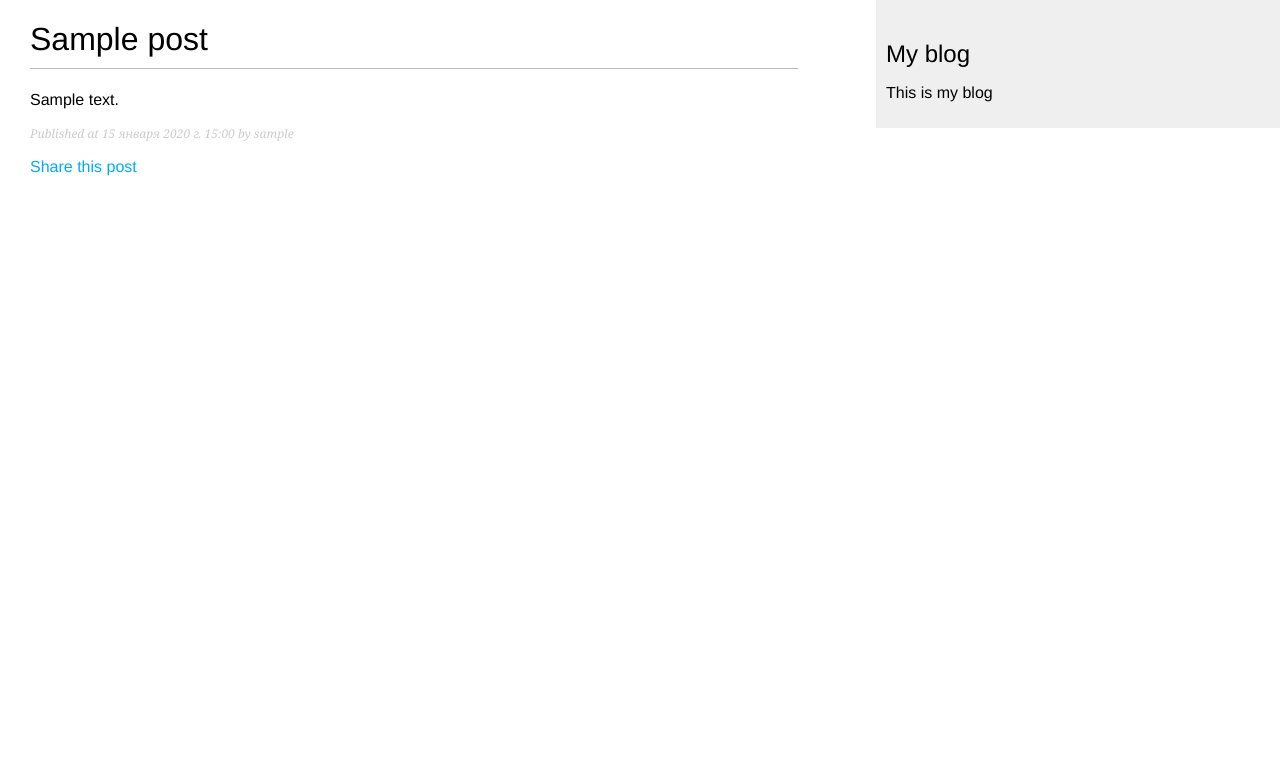
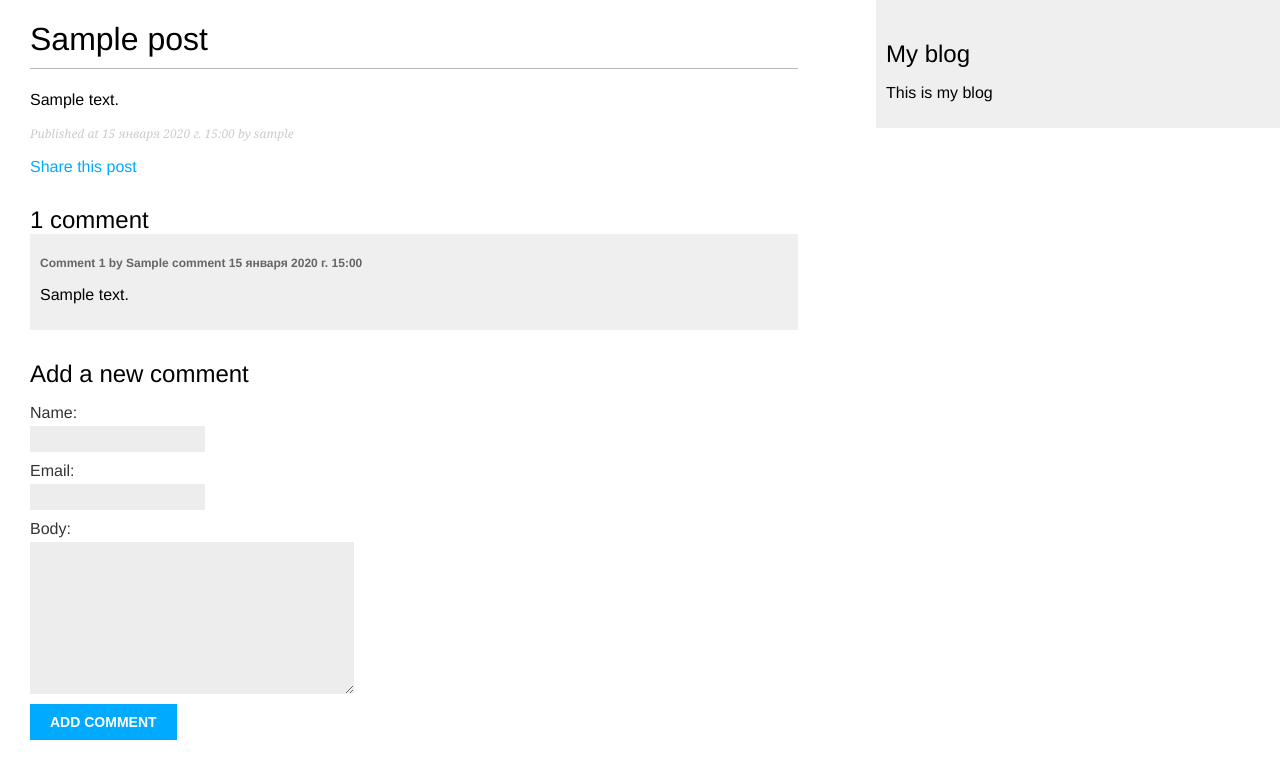
Before and after one commit to SoulStalker/test_blog_ca, a Django app: a page that uses api/src/apps/blog/templates/blog/post/detail.html in a window 1280 px wide. Shown: the top 779 px of the page. Run offline with Django 5.2, Linux system fonts and the light colour scheme; tables that the repository leaves empty hold one stand-in row (values such as "Sample post").

Commit message:
add comments system

```diff
--- a/api/src/apps/blog/forms.py
+++ b/api/src/apps/blog/forms.py
@@ -1,7 +1,15 @@
 from django import forms
+
+from src.models.blog import Comment
 
 
 class EmailPostForm(forms.Form):
     email = forms.EmailField()
     to = forms.EmailField()
     comments = forms.CharField(widget=forms.Textarea, required=False)
+
+
+class CommentForm(forms.ModelForm):
+    class Meta:
+        model = Comment
+        fields = ('name', 'email', 'body')
--- a/api/src/apps/blog/templates/blog/post/detail.html
+++ b/api/src/apps/blog/templates/blog/post/detail.html
@@ -13,4 +13,21 @@
            Share this post
         </a>
     </p>
+    {% with comments.count as total_comments %}
+    <h2>
+        {{ total_comments }} comment{{ total_comments|pluralize }}
+    </h2>
+    {% endwith %}
+    {% for comment in comments %}
+        <div class="comment">
+            <p class="info">
+                Comment {{ forloop.counter }} by {{ comment.name }}
+                {{ comment.created }}
+            </p>
+            {{ comment.body|linebreaks }}
+        </div>
+    {% empty %}
+        <p>There are no comments</p>
+    {% endfor %}
+    {% include "blog/post/includes/comment_form.html" %}
 {% endblock %}
--- /dev/null
+++ b/api/src/apps/blog/templates/blog/post/includes/comment_form.html
@@ -0,0 +1,6 @@
+<h2>Add a new comment</h2>
+<form action="{% url 'blog:post_comment' post.id %}" method="post">
+    {{ form.as_p }}
+    {% csrf_token %}
+    <p><input type="submit" value="Add comment"></p>
+</form>
--- a/api/src/apps/blog/urls.py
+++ b/api/src/apps/blog/urls.py
@@ -1,5 +1,5 @@
 from django.urls import path
-from src.apps.blog.views import PostListView, post_detail, post_share
+from src.apps.blog.views import PostListView, post_detail, post_share, post_comment
 
 app_name = 'blog'
 
@@ -7,4 +7,5 @@ urlpatterns = [
     path('', PostListView.as_view(), name='post-list'),
     path('<int:year>/<int:month>/<int:day>/<slug:post>/', post_detail, name='post_detail'),
     path('share/<int:post_id>', post_share, name='post_share'),
+    path('<int:post_id>/comment/', post_comment, name='post_comment'),
 ]
--- a/api/src/apps/blog/views.py
+++ b/api/src/apps/blog/views.py
@@ -1,10 +1,13 @@
 from django.core.mail import send_mail
 from django.shortcuts import render, get_object_or_404
+from django.views.decorators.http import require_POST
 from django.views.generic import ListView
-from src.models.blog import Post
+from src.models.blog import Post, Comment
 
 from src.apps.blog.forms import EmailPostForm
 from src.config import settings
+
+from src.apps.blog.forms import CommentForm
 
 
 class PostListView(ListView):
@@ -29,7 +32,11 @@ def post_detail(request, year, month, day, post):
         publish__day=day,
     )
 
-    return render(request, 'blog/post/detail.html', {'post': post})
+    comments = post.comments.filter(active=True)
+    form = CommentForm()
+    return render(request,
+                  'blog/post/detail.html',
+                  {'post': post, 'comments': comments, 'form': form})
 
 
 def post_share(request, post_id):
@@ -51,3 +58,20 @@ def post_share(request, post_id):
     return render(request,
                   'blog/post/share.html',
                   {'post': post, 'form': form, 'sent': sent})
+
+
+@require_POST
+def post_comment(request, post_id):
+    post = get_object_or_404(Post,
+                             id=post_id,
+                             status=Post.Status.PUBLISHED)
+    comment = None
+    form = CommentForm(request.POST)
+    if form.is_valid():
+        comment = form.save(commit=False)
+        comment.post = post
+        # comment.author = request.user
+        comment.save()
+    return render(request,
+                  'blog/post/comment.html',
+                  {'post': post, 'form': form, 'comment': comment})
--- a/api/src/models/blog.py
+++ b/api/src/models/blog.py
@@ -52,7 +52,6 @@ class Comment(models.Model):
     name = models.CharField(max_length=255, verbose_name='Name')
     email = models.EmailField(max_length=255, verbose_name='Email')
     body = models.TextField(verbose_name='Body')
-    author = models.ForeignKey(User, on_delete=models.CASCADE, verbose_name='Author')
     created = models.DateTimeField(auto_now_add=True, verbose_name='Created at')
     updated = models.DateTimeField(auto_now=True, verbose_name='Updated at')
     active = models.BooleanField(default=True, verbose_name='Active')
```
Also changed, not shown: api/src/apps/blog/templates/blog/post/comment.html (added, +12 -0 lines), api/src/models/migrations/0003_remove_comment_author.py (added).
